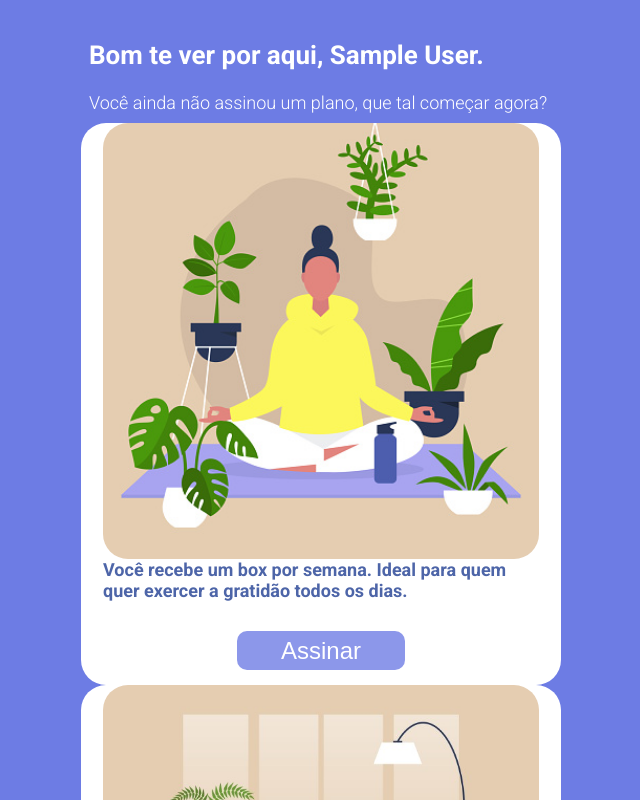
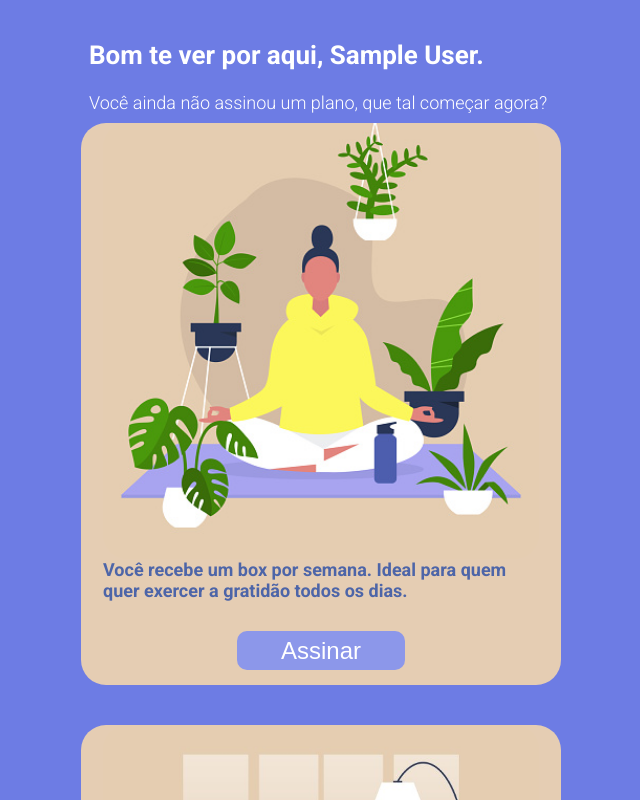
Before and after one commit to leandrodcs/gratibox, a React (Create React App) app: page /home in a window 1280 px wide. Shown: the top 800 px of the page, without its empty margins (319-959 px from the left). Built offline with nearby package versions, Linux system fonts and the light colour scheme; no server answers; sample sign-in values are in the browser's storage.

Commit message:
Minor style fix on home page for a subless user

```diff
--- a/src/components/SublessBanner.js
+++ b/src/components/SublessBanner.js
@@ -2,7 +2,7 @@ import { useContext } from "react";
 import UserContext from "../contexts/UserContext";
 import image01 from "../assets/homeImg01.jpg";
 import image02 from "../assets/homeImage02.jpg";
-import { Banner, SubTitle, Title, Image } from "./shared/Styles";
+import { SubTitle, Title, Image } from "./shared/Styles";
 import styled from "styled-components";
 import { useHistory } from "react-router";
 
@@ -28,6 +28,15 @@ export default function SublessBanner() {
     );
 }
 
+const Banner = styled.div`
+    background: #E5CDB3;
+    border-radius: 25px;
+    padding: 0 22px;
+    display: flex;
+    flex-direction: column;
+    margin-bottom: 40px;
+`;
+
 const Description = styled.p`
     color: #4D65A8;
     font-size: 18px;
```
